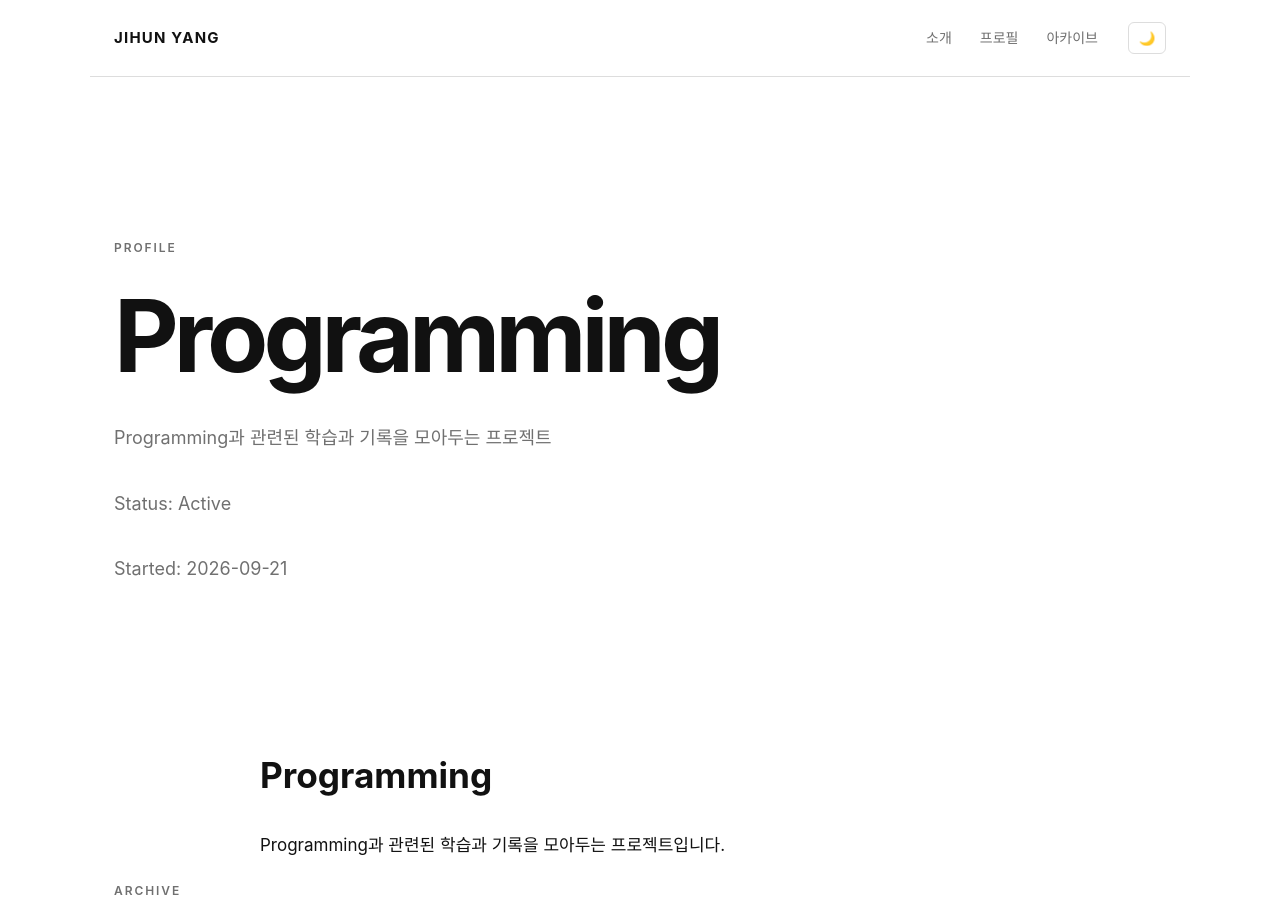
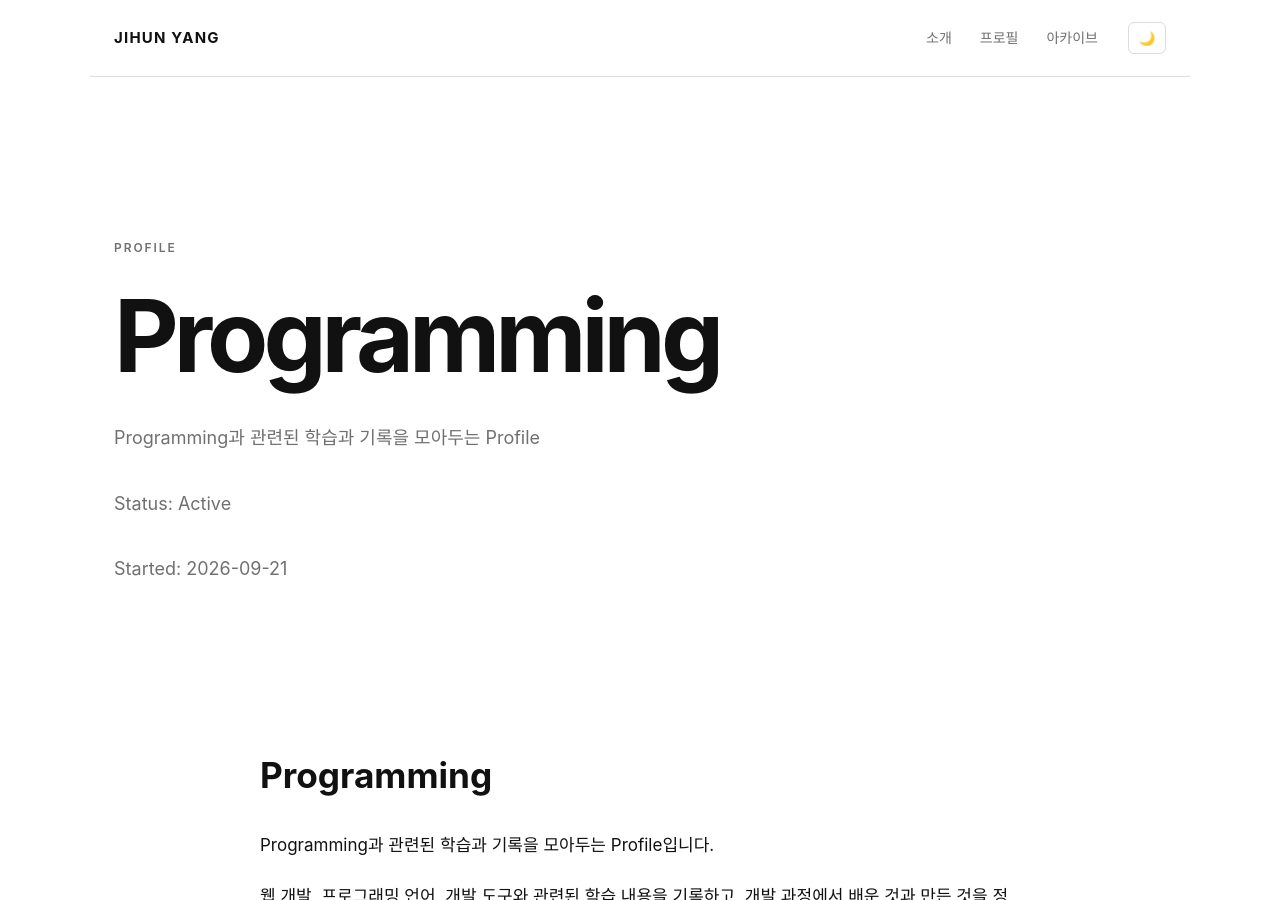
Before and after one commit to JihunYangKR/JihunYangKR.github.io, a Jekyll site: the page built from _profiles/programming.md, in a window 1280 px wide and 900 px high. Built offline with Jekyll 4.4.1, drawn with Linux system fonts in a browser that asks for light colours; some of the changed text lies outside the part shown.

Commit message:
Update programming.md

```diff
--- a/_profiles/programming.md
+++ b/_profiles/programming.md
@@ -1,7 +1,7 @@
 ---
 layout: profile
 title: "Programming"
-description: "Programming과 관련된 학습과 기록을 모아두는 프로젝트"
+description: "Programming과 관련된 학습과 기록을 모아두는 Profile"
 status: "Active"
 date: 2026-09-21
 archive: true
@@ -9,4 +9,11 @@
 
 # Programming
 
-Programming과 관련된 학습과 기록을 모아두는 프로젝트입니다.
+Programming과 관련된 학습과 기록을 모아두는 Profile입니다.
+
+웹 개발, 프로그래밍 언어, 개발 도구와 관련된 학습 내용을 기록하고,
+개발 과정에서 배운 것과 만든 것을 정리합니다.
+
+## 관련 Archive
+
+Programming과 관련된 기록은 Archive에서 확인할 수 있습니다.
```
